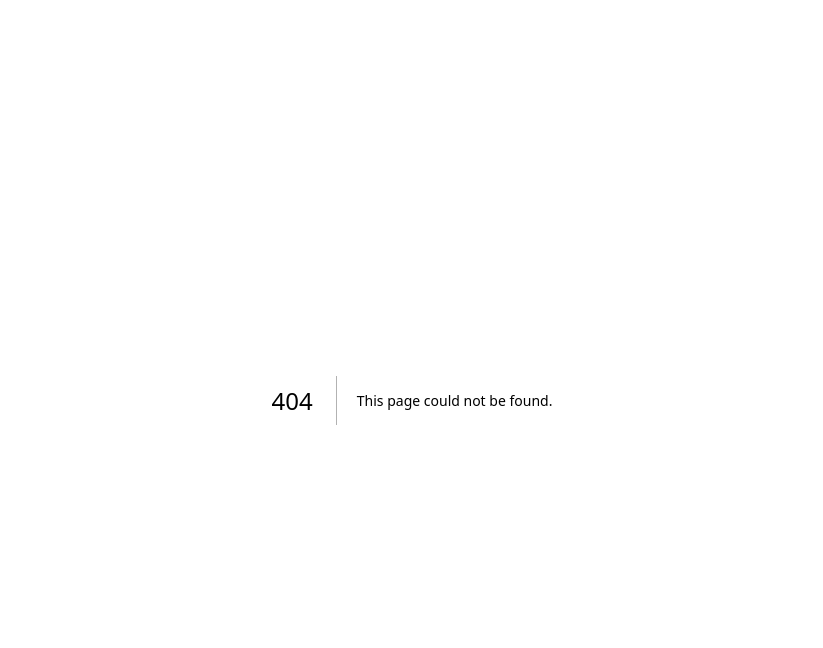
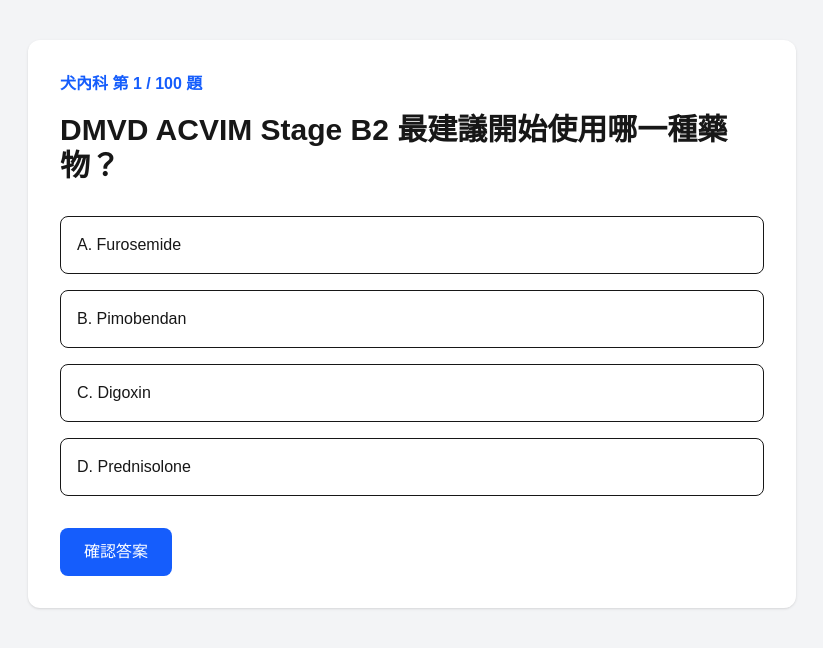
Before and after one commit to Teacherbada/vetexam, a Next.js app: page /questions in a window 1280 px wide. Before the commit this address had no page. Shown: the top 648 px of the page, without its empty margins (228-1051 px from the left). Built offline with nearby package versions, Linux system fonts and the light colour scheme.

Commit message:
Create question database and answer system

```diff
--- a/app/page.tsx
+++ b/app/page.tsx
@@ -1,3 +1,4 @@
+import Link from "next/link";
 export default function Home() {
   return (
     <main className="min-h-screen bg-gray-50 px-6 py-12">
@@ -57,9 +58,12 @@ export default function Home() {
         </section>
 
 
-        <button className="mt-10 rounded-xl bg-blue-600 px-8 py-4 text-lg text-white">
-          開始刷題
-        </button>
+        <Link
+  href="/subjects"
+  className="mt-10 inline-block rounded-xl bg-blue-600 px-8 py-4 text-lg text-white transition hover:bg-blue-700"
+>
+  開始刷題
+</Link>
 
 
       </div>
--- /dev/null
+++ b/app/questions/page.tsx
@@ -0,0 +1,95 @@
+"use client";
+
+import { useState } from "react";
+import { questions } from "@/data/questions";
+
+export default function QuestionsPage() {
+    const currentQuestion = questions[0];
+
+  const answer = currentQuestion.answer;
+
+
+  const [selected, setSelected] = useState("");
+  const [showResult, setShowResult] = useState(false);
+
+
+  function checkAnswer() {
+    setShowResult(true);
+  }
+
+
+  return (
+    <main className="min-h-screen bg-gray-100 p-10">
+
+      <div className="mx-auto max-w-3xl rounded-xl bg-white p-8 shadow">
+
+        <p className="font-bold text-blue-600">
+          犬內科 第 1 / 100 題
+        </p>
+
+
+        <h1 className="mt-4 text-3xl font-bold">
+          {currentQuestion.question}
+        </h1>
+
+
+        <div className="mt-8 space-y-4">
+
+        {currentQuestion.options.map((option, index)=>(
+  <button
+    key={option}
+    onClick={()=>setSelected(String.fromCharCode(65 + index))}
+    className={`w-full rounded-lg border p-4 text-left
+    ${
+      selected === String.fromCharCode(65 + index)
+      ? "bg-blue-100 border-blue-500"
+      : ""
+    }`}
+  >
+    {String.fromCharCode(65 + index)}. {option}
+  </button>
+))}
+
+        </div>
+
+
+        <button
+          onClick={checkAnswer}
+          className="mt-8 rounded-lg bg-blue-600 px-6 py-3 text-white"
+        >
+          確認答案
+        </button>
+
+
+        {
+          showResult && (
+            <div className="mt-8 rounded-lg bg-gray-100 p-5">
+
+              {
+                selected === answer
+                ?
+                <p className="text-green-600 font-bold">
+                  ✓ 答對了
+                </p>
+                :
+                <p className="text-red-600 font-bold">
+                  ✗ 答錯了，答案是 B
+                </p>
+              }
+
+
+              <p className="mt-3">
+                解析：
+               {currentQuestion.explanation}
+              </p>
+
+            </div>
+          )
+        }
+
+
+      </div>
+
+    </main>
+  );
+}
--- /dev/null
+++ b/app/subjects/page.tsx
@@ -0,0 +1,33 @@
+import Link from "next/link";
+export default function SubjectsPage() {
+  const subjects = [
+    "犬內科",
+    "貓科",
+    "外科",
+    "病理",
+    "藥理",
+    "微生物",
+    "寄生蟲",
+    "公共衛生",
+  ];
+
+  return (
+    <main className="min-h-screen bg-gray-100 p-10">
+      <h1 className="mb-8 text-4xl font-bold">
+        選擇科目
+      </h1>
+
+      <div className="grid grid-cols-2 gap-6 md:grid-cols-4">
+        {subjects.map((subject) => (
+         <Link
+    href="/questions"
+            key={subject}
+            className="rounded-xl bg-white p-8 shadow transition hover:bg-blue-600 hover:text-white"
+          >
+            {subject}
+          </Link>
+        ))}
+      </div>
+    </main>
+  );
+}
--- /dev/null
+++ b/data/questions.ts
@@ -0,0 +1,21 @@
+export const questions = [
+  {
+    id: 1,
+    subject: "犬內科",
+
+    question:
+      "DMVD ACVIM Stage B2 最建議開始使用哪一種藥物？",
+
+    options: [
+      "Furosemide",
+      "Pimobendan",
+      "Digoxin",
+      "Prednisolone",
+    ],
+
+    answer: "B",
+
+    explanation:
+      "ACVIM Stage B2 犬隻具有心臟擴大，研究支持使用 Pimobendan 延緩心衰竭發生。",
+  },
+];
```
